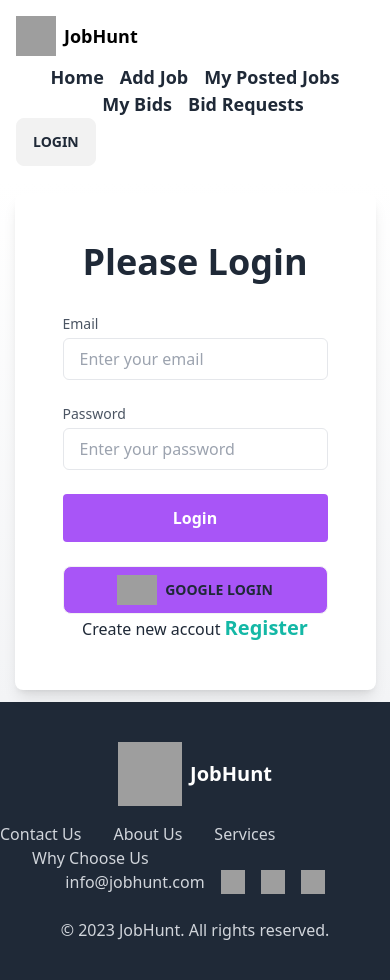
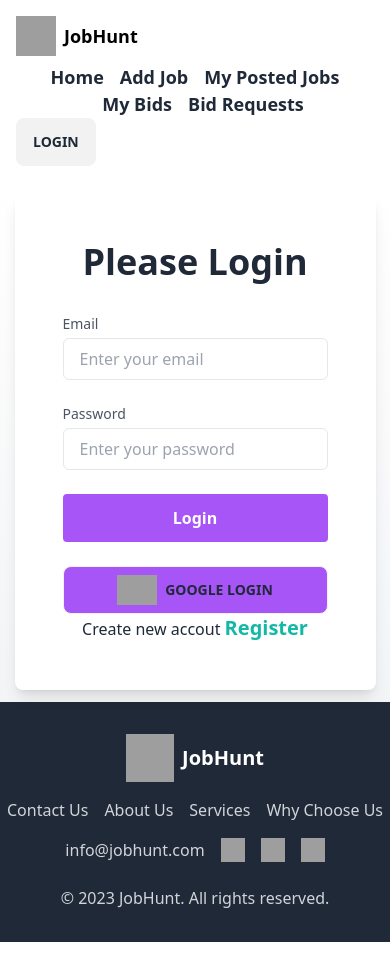
Before and after one commit to IsrakUAP/jobhunt-client-side, a React (Vite) app: page /login in a window 390 px wide. After the commit the page ends 942 px from the top, so only its background shows below. Built offline with nearby package versions, Linux system fonts and the light colour scheme; no server answers; grey boxes are pictures that could not be loaded.

Commit message:
react spinner added in loading state in home page showing data after loading

```diff
--- a/package.json
+++ b/package.json
@@ -12,6 +12,7 @@
   "dependencies": {
     "axios": "^1.6.0",
     "firebase": "^10.5.2",
+    "framer-motion": "^10.16.4",
     "localforage": "^1.10.0",
     "match-sorter": "^6.3.1",
     "react": "^18.2.0",
@@ -20,6 +21,7 @@
     "react-helmet-async": "^1.3.0",
     "react-query": "^3.39.3",
     "react-router-dom": "^6.18.0",
+    "react-spinners": "^0.13.8",
     "react-step-progress-bar": "^1.0.3",
     "react-tabs": "^6.0.2",
     "sort-by": "^1.2.0",
--- a/src/Pages/Home/JobCategory/JobCategory.jsx
+++ b/src/Pages/Home/JobCategory/JobCategory.jsx
@@ -1,10 +1,22 @@
 import { useEffect } from "react";
 import { useState } from "react";
 import { Link } from "react-router-dom";
+import ClipLoader from "react-spinners/ClipLoader";
 
 import { Tab, Tabs, TabList, TabPanel } from "react-tabs";
 import "react-tabs/style/react-tabs.css";
 const JobCategory = () => {
+  const [loading,setLoading] = useState(false);
+
+  useEffect(()=>{
+    setLoading(true)
+    setTimeout(()=>{
+      setLoading(false)
+
+    },700)
+  },[])
+
+
     const [jobs, setJobs] = useState([]);
     useEffect(()=>{
         fetch('https://b8a11-server-side.vercel.app/category')
@@ -12,7 +24,18 @@ const JobCategory = () => {
         .then(data => setJobs(data));
     },[])
     return (
+      <div>    {
+        loading?
+
+        (
+          <div className="flex items-center justify-center">
+            <ClipLoader color="#3498db" loading={loading} size={120} />
+          </div>
+        ) :
+
+
         <div className="container mx-auto my-8 p-8">
+
         <h1 className="text-3xl font-bold mb-6 text-center">Job Categories</h1>
    <Tabs>
      <TabList className="flex space-x-4">
@@ -78,6 +101,9 @@ const JobCategory = () => {
    </TabPanel>
  </Tabs>
 </div>
+      }
+
+    </div>
     );
 };
 
--- a/src/Pages/SharedPages/Footer.jsx
+++ b/src/Pages/SharedPages/Footer.jsx
@@ -1,13 +1,13 @@
 
 const Footer = () => {
     return (
-        <footer className="bg-gray-800 text-white py-10">
-            <div className="container mx-auto flex flex-col md:flex-row justify-between items-center">
+        <footer className="bg-gray-800 text-white py-8 md:py-10">
+        <div className="container mx-auto flex flex-col md:flex-row justify-center md:justify-between items-center">
             <div className="flex items-center mb-4 md:mb-0">
-                    <img src="https://i.ibb.co/V24V2tB/314948-removebg-preview.png" alt="Logo" className="w-16 h-16 mr-2" />
+                <img src="https://i.ibb.co/V24V2tB/314948-removebg-preview.png" alt="Logo" className="w-12 h-12 md:w-16 md:h-16 mr-2" />
                 <h1 className="text-xl font-bold">JobHunt</h1>
             </div>
-                <div className="flex flex-wrap space-x-8 md:space-x-12">
+            <div className="flex flex-wrap space-x-4 md:space-x-12 mb-4 md:mb-0">
                 <a href="#contact" className="text-gray-300 hover:text-white transition duration-300 ease-in-out">
                     Contact Us
                 </a>
@@ -29,17 +29,17 @@ const Footer = () => {
                     <img
                         src="https://upload.wikimedia.org/wikipedia/commons/thumb/b/b9/2023_Facebook_icon.svg/1200px-2023_Facebook_icon.svg.png"
                         alt="Facebook Icon"
-                        className="w-6 h-6 cursor-pointer text-gray-300 hover:text-white transition duration-300 ease-in-out"
+                        className="w-6 h-6 md:w-8 md:h-8 cursor-pointer text-gray-300 hover:text-white transition duration-300 ease-in-out"
                     />
                     <img
                         src="https://cdn-icons-png.flaticon.com/512/3670/3670151.png"
                         alt="Twitter Icon"
-                        className="w-6 h-6 cursor-pointer text-gray-300 hover:text-white transition duration-300 ease-in-out"
+                        className="w-6 h-6 md:w-8 md:h-8 cursor-pointer text-gray-300 hover:text-white transition duration-300 ease-in-out"
                     />
                     <img
                         src="https://cdn1.iconfinder.com/data/icons/logotypes/32/circle-linkedin-512.png"
                         alt="LinkedIn Icon"
-                        className="w-6 h-6 cursor-pointer text-gray-300 hover:text-white transition duration-300 ease-in-out"
+                        className="w-6 h-6 md:w-8 md:h-8 cursor-pointer text-gray-300 hover:text-white transition duration-300 ease-in-out"
                     />
                 </div>
             </div>
```
Also changed, not shown: 1 other file (tests, documents, lock files or other folders). Lines whose indentation alone changed are shown as unchanged.
